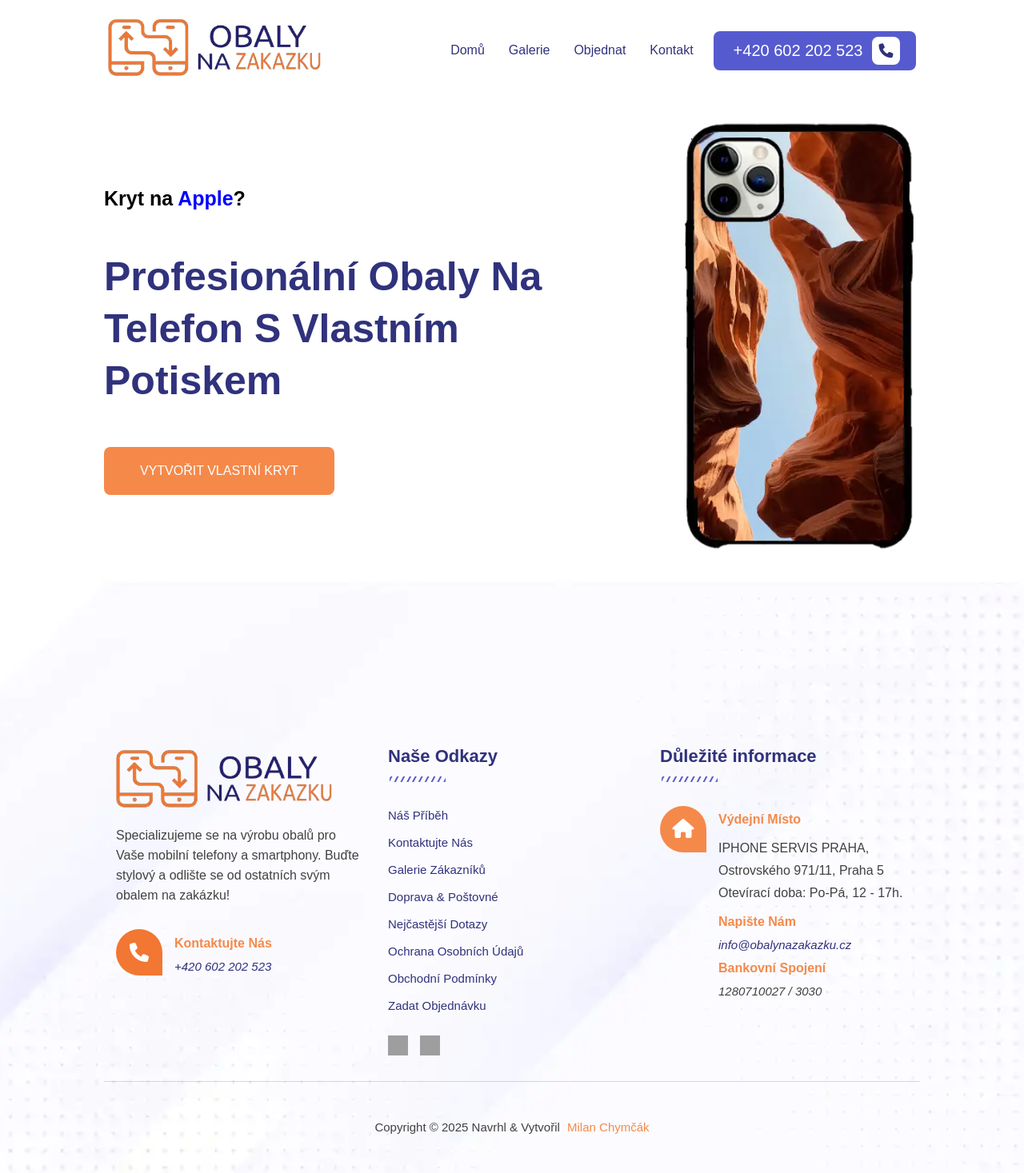
After one commit to LahevOdVika/sigmastranka4, a Flask app: page / in a window 1280 px wide. The commit adds this page. Shown: the whole page at 80% size. Run offline with Flask 3, Linux system fonts and the light colour scheme; grey boxes are pictures that could not be loaded.

Commit message:
Added page home, text and color changing script and some images

```diff
--- a/app.py
+++ b/app.py
@@ -4,7 +4,7 @@ app = Flask(__name__)
 
 @app.route('/')
 def hello_world():  # put application's code here
-    return render_template('index.html')
+    return render_template('home/index.html')
 
 
 if __name__ == '__main__':
--- /dev/null
+++ b/static/home/home.css
@@ -0,0 +1,48 @@
+.page-home {
+    display: flex;
+    align-items: center;
+}
+
+.title {
+    margin-right: 70px;
+}
+
+h1 {
+    margin-bottom: 50px;
+    font-weight: 800;
+    color: var(--dark-blue);
+    font-size: 50px;
+    line-height: 130%;
+    text-transform: capitalize;
+}
+
+.rotatingText {
+    margin-bottom: 50px;
+    font-size: 25px;
+    line-height: 130%;
+    color: black;
+}
+
+.createCase {
+    color: white;
+    font-size: 16px;
+    font-weight: 500;
+    text-transform: uppercase;
+    display: inline-block;
+    background: var(--orange);
+    padding: 18px 45px;
+    transition: 0.3s;
+    border-radius: 8px;
+}
+
+.createCase:hover {
+    transform: translateY(-4px);
+    color: white;
+    box-shadow: #ff5e00 0 0 15px;
+    opacity: 1;
+}
+
+.image img {
+    width: 300px;
+    height: auto;
+}
--- /dev/null
+++ b/static/home/home.js
@@ -0,0 +1,20 @@
+const rotatingTextHandler = document.querySelector('.rotatingTextHandler');
+const options = {
+    'Pixel': 'green',
+    'Apple': 'blue',
+    'Samsung': 'red',
+}
+let currentIndex = 0;
+
+function changeHandler() {
+    if (currentIndex < Object.keys(options).length - 1) {
+        currentIndex++;
+    } else {
+        currentIndex = 0;
+    }
+    rotatingTextHandler.innerHTML = Object.keys(options)[currentIndex];
+    rotatingTextHandler.style.color = Object.values(options)[currentIndex];
+}
+
+changeHandler();
+setInterval(changeHandler, 1000);
--- a/static/style.css
+++ b/static/style.css
@@ -3,7 +3,7 @@
     --semi-dark-blue: #565acf;
     --light-blue: #5650cf;
     --text-color: #414141;
-    --orange: #f17732;
+    --orange: #f5894a;
     --white: #fff;
     --border-color: #565acf3d;
 }
--- a/templates/base.html
+++ b/templates/base.html
@@ -3,13 +3,16 @@
 <head>
     <meta charset="UTF-8">
     <meta name="viewport" content="width=device-width, initial-scale=1.0">
-    <title>Obalynazakazku.cz | Obaly na telefony s vlastním 3D potiskem</title>
+    <title>{% block title %}{% endblock %}</title>
 
     <!-- Font awesome -->
     <link rel="stylesheet" href="https://cdnjs.cloudflare.com/ajax/libs/font-awesome/6.7.2/css/all.min.css" integrity="sha512-Evv84Mr4kqVGRNSgIGL/F/aIDqQb7xQ2vcrdIwxfjThSH8CSR7PBEakCr51Ck+w+/U6swU2Im1vVX0SVk9ABhg==" crossorigin="anonymous" referrerpolicy="no-referrer" />
 
     <!-- CSS -->
     <link rel="stylesheet" href="{{ url_for('static', filename='style.css') }}">
+
+    {% block link %}
+    {% endblock %}
 </head>
 <body>
     <header>
@@ -34,7 +37,7 @@
             </ul>
         </nav>
     </header>
-    <div class="container"><!-- Hlavní obsah --></div>
+    <div class="container">{% block content %}{% endblock %}</div>
     <footer>
         <div class="container">
             <div class="grid">
@@ -122,4 +125,5 @@
         }
     });
 </script>
+{% block javascript %}{% endblock %}
 </html>
--- /dev/null
+++ b/templates/home/index.html
@@ -0,0 +1,22 @@
+{% extends 'base.html' %}
+{% block title %}
+    Obalynazakazku.cz | Obaly na telefony s vlastním 3D potiskem
+{% endblock %}
+{% block link %}
+    <link rel="stylesheet" href="{{ url_for('static', filename='home/home.css') }}">
+{% endblock %}
+{% block content %}
+	<main class="page-home">
+        <div class="title">
+            <h2 class="rotatingText">Kryt na <span class="rotatingTextHandler"></span>?</h2>
+            <h1>Profesionální Obaly Na Telefon S Vlastním Potiskem</h1>
+            <a href="https://obalynazakazku.cz/iphone" type="button" title="Objednat Obal" class="createCase">Vytvořit Vlastní Kryt</a>
+        </div>
+        <div class="image">
+            <img src="{{ url_for('static', filename='images/homeimage.webp') }}" alt="Ukázka Obalu Na Telefon" width="300" height="100%">
+        </div>
+    </main>
+{% endblock %}
+{% block javascript %}
+    <script src="{{ url_for('static', filename='home/home.js') }}"></script>
+{% endblock %}
```
Also changed, not shown: static/images/homeimage.webp (added).
